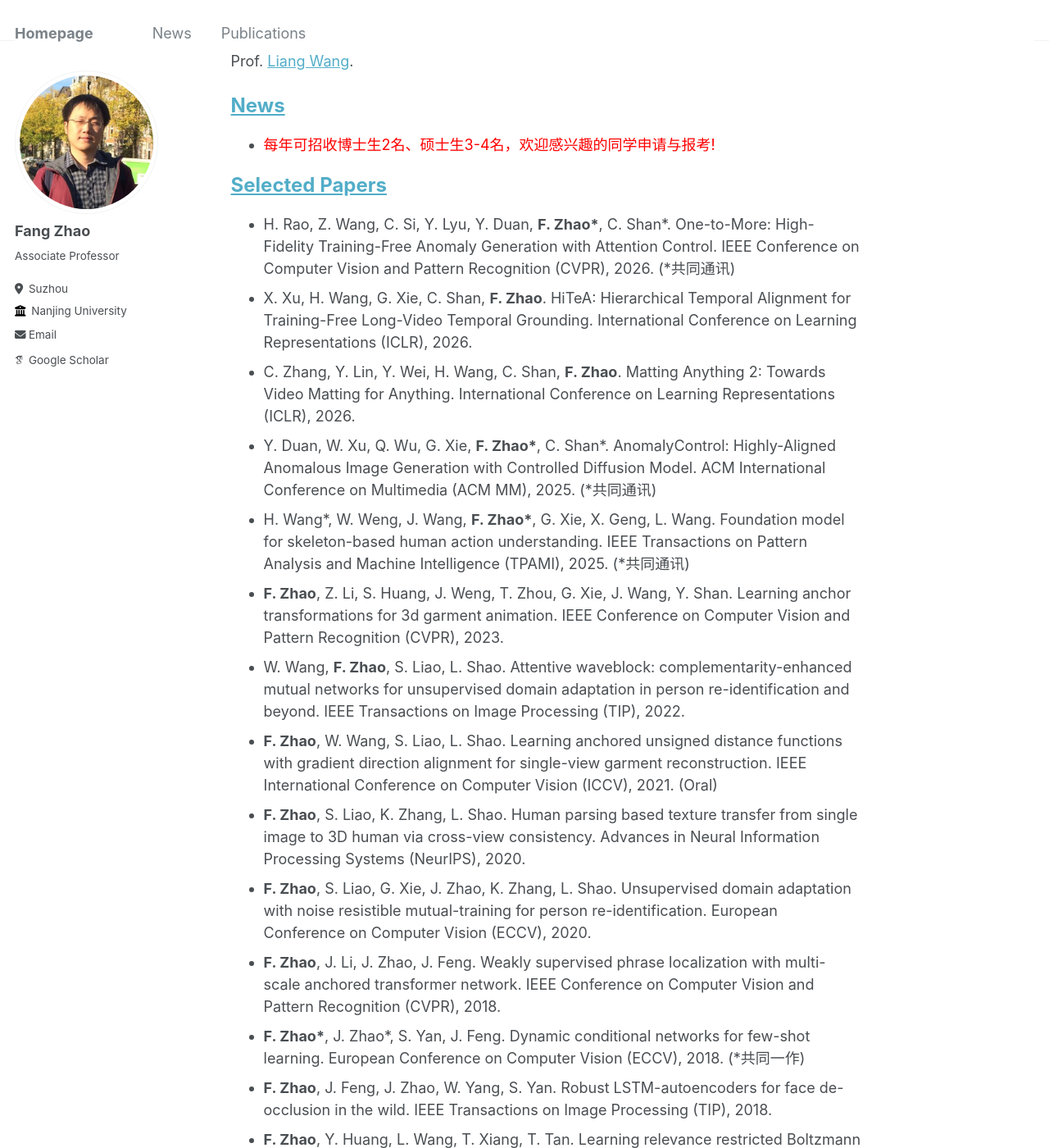
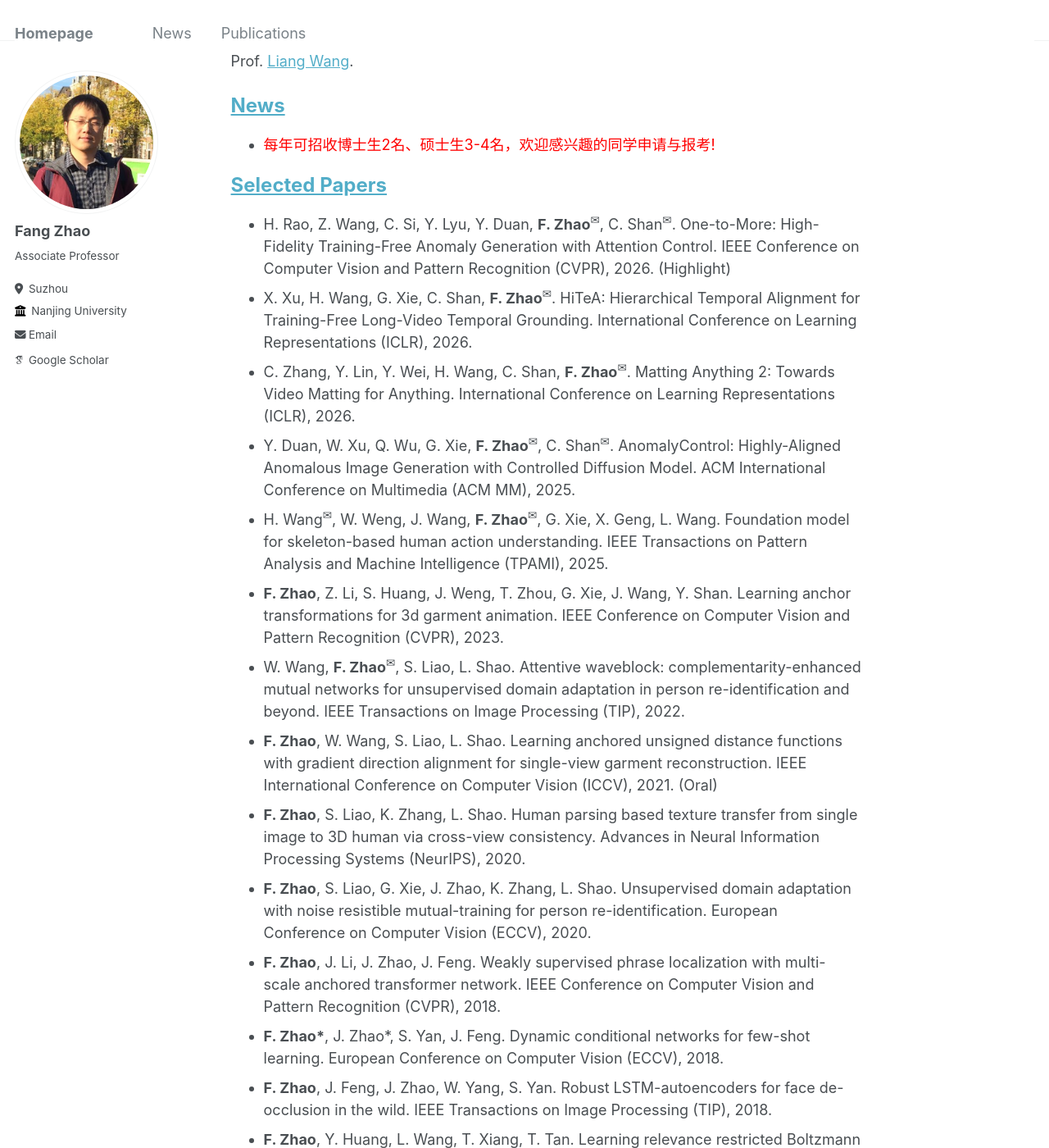
Before and after one commit to zhaofang0627/zhaofang0627.github.io, a Jekyll site: the page built from _pages/about.md, in a window 1280 px wide and 1400 px high, scrolled down 255 px. Shown: the whole window at 82% size. Built offline with Jekyll 4.4.1, drawn with Linux system fonts in a browser that asks for light colours; some web fonts are replaced.

Commit message:
Update about.md

```diff
--- a/_pages/about.md
+++ b/_pages/about.md
@@ -20,18 +20,18 @@
 [<font size="5">Selected Papers</font>](#publications)<a id="publications"></a>
 ======
 <ul>
-  <li>H. Rao, Z. Wang, C. Si, Y. Lyu, Y. Duan, <strong>F. Zhao*</strong>, C. Shan*. One-to-More: High-Fidelity Training-Free Anomaly Generation with Attention Control. IEEE Conference on Computer Vision and Pattern Recognition (CVPR), 2026. (*共同通讯)</li>
-  <li>X. Xu, H. Wang, G. Xie, C. Shan, <strong>F. Zhao</strong>. HiTeA: Hierarchical Temporal Alignment for Training-Free Long-Video Temporal Grounding. International Conference on Learning Representations (ICLR), 2026.</li>
-  <li>C. Zhang, Y. Lin, Y. Wei, H. Wang, C. Shan, <strong>F. Zhao</strong>. Matting Anything 2: Towards Video Matting for Anything. International Conference on Learning Representations (ICLR), 2026.</li>
-  <li>Y. Duan, W. Xu, Q. Wu, G. Xie, <strong>F. Zhao*</strong>, C. Shan*. AnomalyControl: Highly-Aligned Anomalous Image Generation with Controlled Diffusion Model. ACM International Conference on Multimedia (ACM MM), 2025. (*共同通讯)</li>
-  <li>H. Wang*, W. Weng, J. Wang, <strong>F. Zhao*</strong>, G. Xie, X. Geng, L. Wang. Foundation model for skeleton-based human action understanding. IEEE Transactions on Pattern Analysis and Machine Intelligence (TPAMI), 2025. (*共同通讯)</li>
+  <li>H. Rao, Z. Wang, C. Si, Y. Lyu, Y. Duan, <strong>F. Zhao<sup>✉</sup></strong>, C. Shan<sup>✉</sup>. One-to-More: High-Fidelity Training-Free Anomaly Generation with Attention Control. IEEE Conference on Computer Vision and Pattern Recognition (CVPR), 2026. (Highlight)</li>
+  <li>X. Xu, H. Wang, G. Xie, C. Shan, <strong>F. Zhao<sup>✉</sup></strong>. HiTeA: Hierarchical Temporal Alignment for Training-Free Long-Video Temporal Grounding. International Conference on Learning Representations (ICLR), 2026.</li>
+  <li>C. Zhang, Y. Lin, Y. Wei, H. Wang, C. Shan, <strong>F. Zhao<sup>✉</sup></strong>. Matting Anything 2: Towards Video Matting for Anything. International Conference on Learning Representations (ICLR), 2026.</li>
+  <li>Y. Duan, W. Xu, Q. Wu, G. Xie, <strong>F. Zhao<sup>✉</sup></strong>, C. Shan<sup>✉</sup>. AnomalyControl: Highly-Aligned Anomalous Image Generation with Controlled Diffusion Model. ACM International Conference on Multimedia (ACM MM), 2025.</li>
+  <li>H. Wang<sup>✉</sup>, W. Weng, J. Wang, <strong>F. Zhao<sup>✉</sup></strong>, G. Xie, X. Geng, L. Wang. Foundation model for skeleton-based human action understanding. IEEE Transactions on Pattern Analysis and Machine Intelligence (TPAMI), 2025.</li>
   <li><strong>F. Zhao</strong>, Z. Li, S. Huang, J. Weng, T. Zhou, G. Xie, J. Wang, Y. Shan. Learning anchor transformations for 3d garment animation. IEEE Conference on Computer Vision and Pattern Recognition (CVPR), 2023.</li>
-  <li>W. Wang, <strong>F. Zhao</strong>, S. Liao, L. Shao. Attentive waveblock: complementarity-enhanced mutual networks for unsupervised domain adaptation in person re-identification and beyond. IEEE Transactions on Image Processing (TIP), 2022.</li>
+  <li>W. Wang, <strong>F. Zhao<sup>✉</sup></strong>, S. Liao, L. Shao. Attentive waveblock: complementarity-enhanced mutual networks for unsupervised domain adaptation in person re-identification and beyond. IEEE Transactions on Image Processing (TIP), 2022.</li>
   <li><strong>F. Zhao</strong>, W. Wang, S. Liao, L. Shao. Learning anchored unsigned distance functions with gradient direction alignment for single-view garment reconstruction. IEEE International Conference on Computer Vision (ICCV), 2021. (Oral)</li>
   <li><strong>F. Zhao</strong>, S. Liao, K. Zhang, L. Shao. Human parsing based texture transfer from single image to 3D human via cross-view consistency. Advances in Neural Information Processing Systems (NeurIPS), 2020.</li>
   <li><strong>F. Zhao</strong>, S. Liao, G. Xie, J. Zhao, K. Zhang, L. Shao. Unsupervised domain adaptation with noise resistible mutual-training for person re-identification. European Conference on Computer Vision (ECCV), 2020.</li>
   <li><strong>F. Zhao</strong>, J. Li, J. Zhao, J. Feng. Weakly supervised phrase localization with multi-scale anchored transformer network. IEEE Conference on Computer Vision and Pattern Recognition (CVPR), 2018.</li>
-  <li><strong>F. Zhao*</strong>, J. Zhao*, S. Yan, J. Feng. Dynamic conditional networks for few-shot learning. European Conference on Computer Vision (ECCV), 2018. (*共同一作)</li>
+  <li><strong>F. Zhao*</strong>, J. Zhao*, S. Yan, J. Feng. Dynamic conditional networks for few-shot learning. European Conference on Computer Vision (ECCV), 2018.</li>
   <li><strong>F. Zhao</strong>, J. Feng, J. Zhao, W. Yang, S. Yan. Robust LSTM-autoencoders for face de-occlusion in the wild. IEEE Transactions on Image Processing (TIP), 2018.</li>
   <li><strong>F. Zhao</strong>, Y. Huang, L. Wang, T. Xiang, T. Tan.  Learning relevance restricted Boltzmann machine for unstructured group activity and event understanding. International Journal of Computer Vision (IJCV), 2016.</li>
   <li><strong>F. Zhao</strong>, Y. Huang, L. Wang, T. Tan. Deep semantic ranking based hashing for multi-label image retrieval. IEEE Conference on Computer Vision and Pattern Recognition (CVPR), 2015. (Google Scholar Citation 700+)</li>
```
